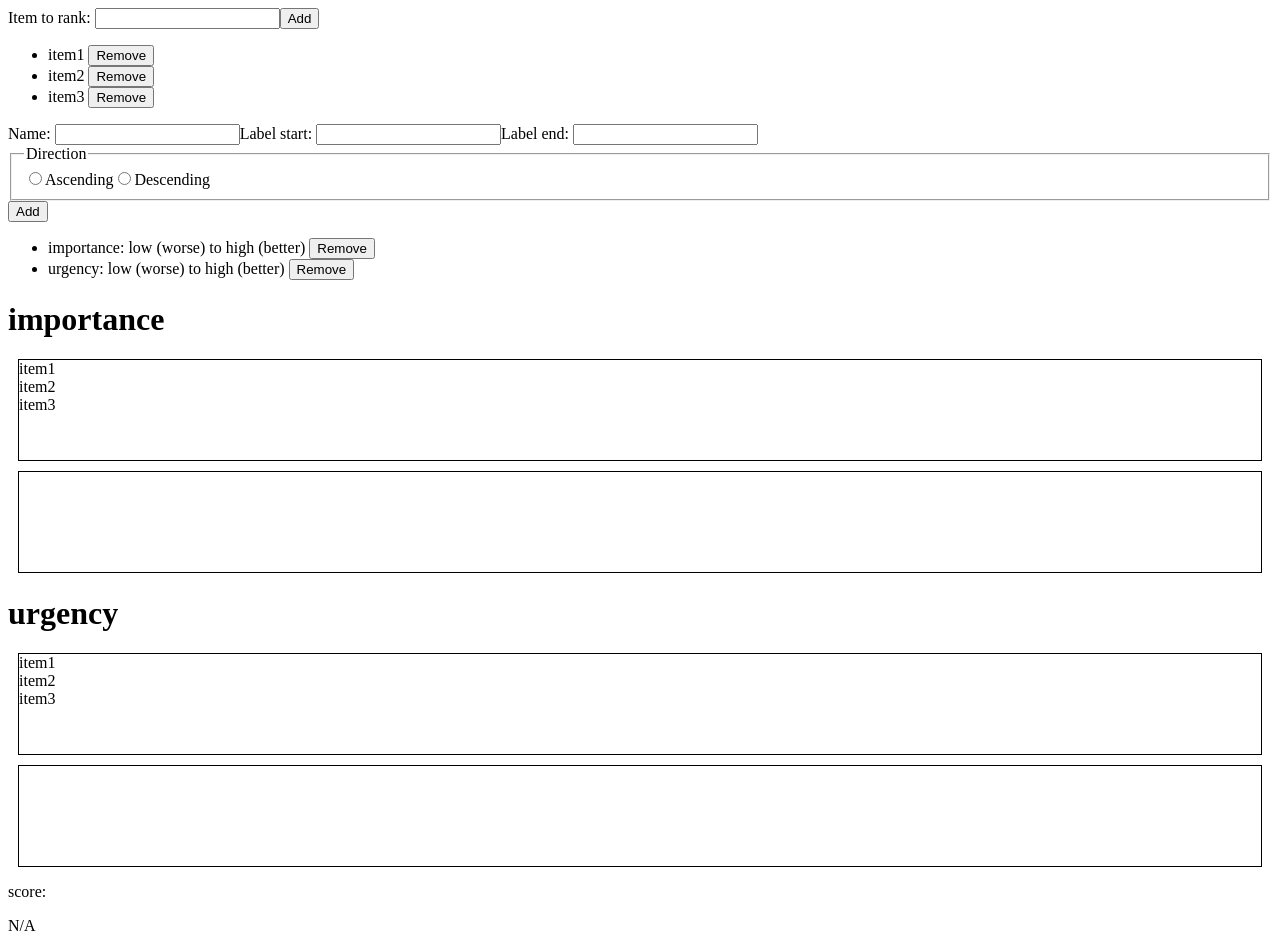
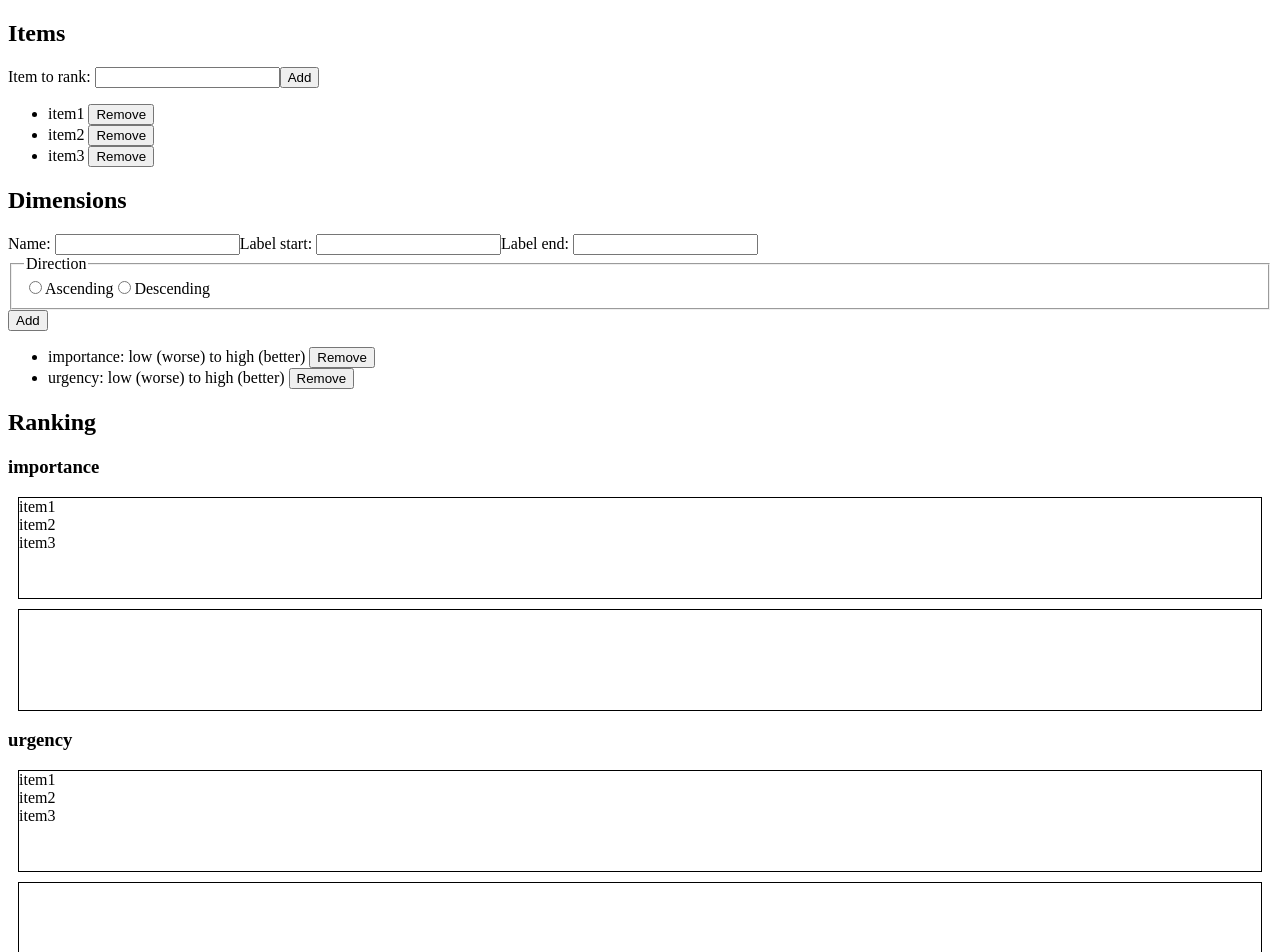
Before and after one commit to 0xR/rank-force, a React (Vite) app: page / in a window 1280 px wide. Shown: the top 952 px of the page. Built offline with nearby package versions, Linux system fonts and the light colour scheme.

Commit message:
add headings

```diff
--- a/src/App.tsx
+++ b/src/App.tsx
@@ -18,7 +18,7 @@ function Dimension({
 }) {
   return (
     <div>
-      <h1>{dimension.name}</h1>
+      <h3>{dimension.name}</h3>
       <Sortable items={items} onChange={onChange} />
     </div>
   );
@@ -199,6 +199,7 @@ function App() {
 
   return (
     <>
+      <h2>Items</h2>
       <ItemForm
         onSubmit={(itemLabel) =>
           setRankAssignment(rankAssigment.addItems(itemLabel))
@@ -210,6 +211,7 @@ function App() {
           setRankAssignment(rankAssigment.removeItems([item]))
         }
       />
+      <h2>Dimensions</h2>
       <DimensionForm
         onSubmit={(dimension) => {
           setRankAssignment(rankAssigment.addDimension(dimension));
@@ -222,6 +224,7 @@ function App() {
         }
       />
 
+      <h2>Ranking</h2>
       {rankAssigment.dimensions.map((dimension) => (
         <Dimension
           key={dimension.id}
@@ -232,7 +235,7 @@ function App() {
           }}
         />
       ))}
-      <p>score:</p>
+      <h2>Score</h2>
       {rankAssigment.score ? <Score score={rankAssigment.score} /> : <p>N/A</p>}
     </>
   );
```
